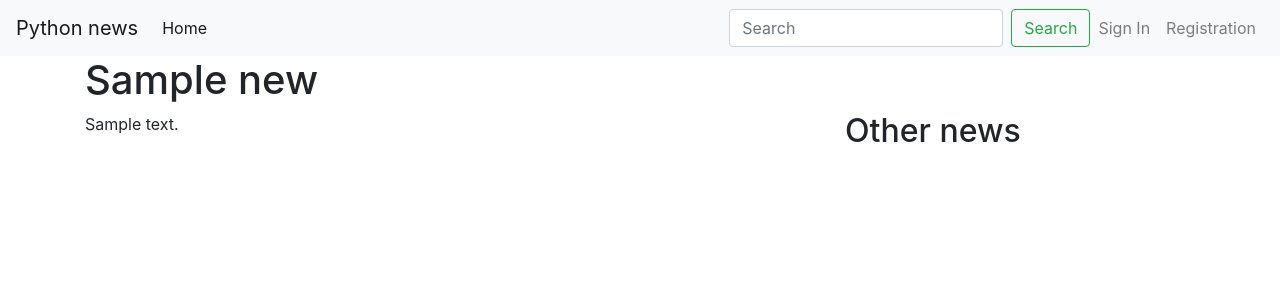
After one commit to sid8l/learn_flask, a Flask app: page /news/1 in a window 1280 px wide. The commit adds this page. Shown: the top 300 px of the page. Run offline with Flask 2, Linux system fonts and the light colour scheme; tables that the repository leaves empty hold one stand-in row (values such as "Sample post"); some libraries are stand-ins or nearby versions.

Commit message:
added news pages

```diff
--- a/get_all_news.py
+++ b/get_all_news.py
@@ -4,5 +4,5 @@
 
 app = create_app()
 with app.app_context():
-    # habr.get_habr_snippets()
+    habr.get_habr_snippets()
     habr.get_news_content()
--- a/webapp/news/views.py
+++ b/webapp/news/views.py
@@ -1,4 +1,4 @@
-from flask import Blueprint, render_template, current_app
+from flask import abort, Blueprint, render_template, current_app
 
 from webapp.news.models import News
 from webapp.weather import weather_by_city
@@ -10,5 +10,14 @@
 def index():
     title = 'News hoho'
     weather = weather_by_city(current_app.config['WEATHER_DEFAULT_CITY'])
-    news_lists = News.query.order_by(News.published.desc()).all()
+    news_lists = News.query.filter(News.text.isnot(None)).order_by(News.published.desc()).all()
     return render_template('news/index.html', page_title=title, weather=weather, news_lists=news_lists)
+
+
+@blueprint.route('/news/<int:news_id>')
+def single_news(news_id):
+    my_news = News.query.filter(News.id == news_id).first()
+    if not my_news:
+        abort(404)
+
+    return render_template('news/single_news.html', page_title=my_news.title, news=my_news)
--- /dev/null
+++ b/webapp/static/style.css
@@ -0,0 +1,3 @@
+.news-content img {
+    max-width: 100%;
+}
--- a/webapp/templates/base.html
+++ b/webapp/templates/base.html
@@ -6,7 +6,10 @@
     <meta name="viewport" content="width=device-width, initial-scale=1, shrink-to-fit=no">
 
     <!-- Bootstrap CSS -->
-    <link rel="stylesheet" href="https://stackpath.bootstrapcdn.com/bootstrap/4.3.1/css/bootstrap.min.css" integrity="sha384-ggOyR0iXCbMQv3Xipma34MD+dH/1fQ784/j6cY/iJTQUOhcWr7x9JvoRxT2MZw1T" crossorigin="anonymous">
+    <link rel="stylesheet" href="https://stackpath.bootstrapcdn.com/bootstrap/4.3.1/css/bootstrap.min.css"integrity="sha384-ggOyR0iXCbMQv3Xipma34MD+dH/1fQ784/j6cY/iJTQUOhcWr7x9JvoRxT2MZw1T" crossorigin="anonymous">
+    <link rel="stylesheet" href="{{ url_for('static', filename='style.css') }}">
+    <link rel="stylesheet"
+    href="//cdnjs.cloudflare.com/ajax/libs/highlight.js/9.13.1/styles/atom-one-dark.min.css">
 
     <title>{{ page_title }}</title>
   </head>
@@ -19,6 +22,8 @@
 
     <!-- Optional JavaScript -->
     <!-- jQuery first, then Popper.js, then Bootstrap JS -->
+    <script src="//cdnjs.cloudflare.com/ajax/libs/highlight.js/9.13.1/highlight.min.js"></script>
+    <script>hljs.initHighlightingOnLoad();</script>
     <script src="https://code.jquery.com/jquery-3.3.1.slim.min.js" integrity="sha384-q8i/X+965DzO0rT7abK41JStQIAqVgRVzpbzo5smXKp4YfRvH+8abtTE1Pi6jizo" crossorigin="anonymous"></script>
     <script src="https://cdnjs.cloudflare.com/ajax/libs/popper.js/1.14.7/umd/popper.min.js" integrity="sha384-UO2eT0CpHqdSJQ6hJty5KVphtPhzWj9WO1clHTMGa3JDZwrnQq4sF86dIHNDz0W1" crossorigin="anonymous"></script>
     <script src="https://stackpath.bootstrapcdn.com/bootstrap/4.3.1/js/bootstrap.min.js" integrity="sha384-JjSmVgyd0p3pXB1rRibZUAYoIIy6OrQ6VrjIEaFf/nJGzIxFDsf4x0xIM+B07jRM" crossorigin="anonymous"></script>
--- a/webapp/templates/news/index.html
+++ b/webapp/templates/news/index.html
@@ -14,7 +14,7 @@
             {% endwith %}
             <h2>{{ News }}</h2>
             {% for news in news_lists %}
-            <h3><a href="{{ news.url }}" >{{ news.title }}</a></h3>
+            <h3><a href="{{ url_for('news.single_news', news_id=news.id) }}" >{{ news.title }}</a></h3>
             <p>{{ news.published.strftime('%d.%m.%Y') }}</p>
             <hr>
             {% endfor %}
--- /dev/null
+++ b/webapp/templates/news/single_news.html
@@ -0,0 +1,12 @@
+{% extends "base.html" %}
+
+{% block content %}
+    <div class="row">
+        <div class="col-8 news-content">
+            {{ news.text|safe }}
+        </div>
+        <div class="col-4">
+            <h2>Other news</h2>
+        </div>
+    </div>
+{% endblock %}
```
Also changed, not shown: webapp/python_org_news.py (line endings or trailing spaces).
